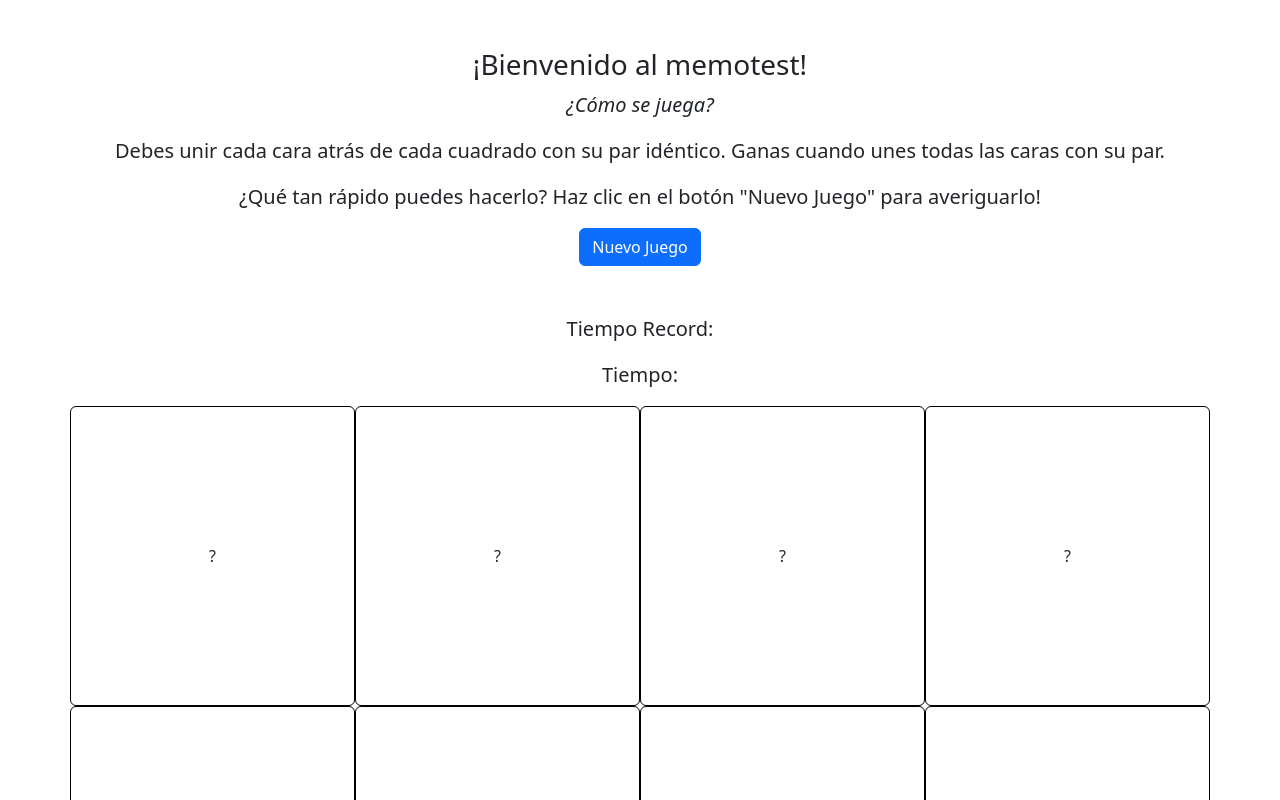
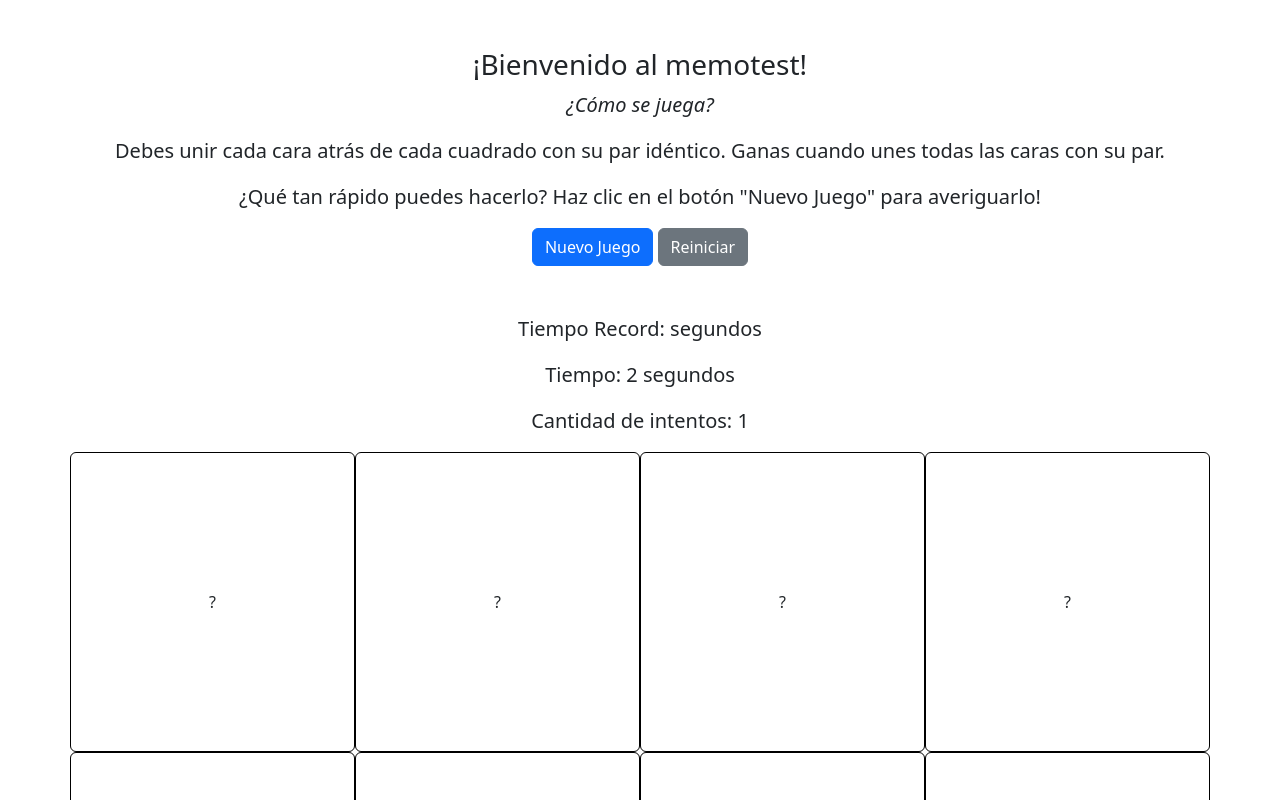
Before and after one commit to Nullim/memotest, a website: page index.html in a window 1280 px wide. Both pictures are taken after a click on the button "Nuevo Juego". Shown: the top 800 px of the page. Drawn offline with nearby package versions, Linux system fonts and the light colour scheme.

Commit message:
Agrega estadísticas de jugador
Agrega tiempos de jugador y cantidad de intentos con funcionalidad

```diff
--- a/index.html
+++ b/index.html
@@ -27,9 +27,6 @@
                 height: 100px;
             }
         }
-        .card {
-            transition: background-image 0.5s ease-in-out;
-        }
     </style>
 </head>
 <body>
@@ -38,11 +35,13 @@
         <p class="lead fst-italic">¿Cómo se juega?</p>
         <p class="lead">Debes unir cada cara atrás de cada cuadrado con su par idéntico. Ganas cuando unes todas las caras con su par.</p>
         <p class="lead">¿Qué tan rápido puedes hacerlo? Haz clic en el botón <strong>"Nuevo Juego"</strong> para averiguarlo!</p>
-        <button type="button" class="btn btn-primary">Nuevo Juego</button>
+        <button type="button" class="btn btn-primary" id="nuevo-juego">Nuevo Juego</button>
+        <button type="button" class="btn btn-secondary" id="reiniciar">Reiniciar</button>
     </div>
-    <div class="text-center">
-        <p class="lead">Tiempo Record: <strong id="tiempo-record" class=""></strong></p>
-        <p class="lead">Tiempo: <strong id="tiempo-ultimo" class=""></strong></p>
+    <div class="text-center oculto" id="estadisticas">
+        <p class="lead">Tiempo Record: <strong id="tiempo-record"></strong>segundos</p>
+        <p class="lead">Tiempo: <strong id="tiempo-actual"></strong> segundos</p>
+        <p class="lead">Cantidad de intentos: <strong id="intentos"></strong></p>
     </div>
     <div class="container text-center" id="tablero">
         <div class="row" id="row-1">
@@ -102,7 +101,6 @@
             </div>
         </div>
     </div>
-    <script type="text/javascript">
-    </script>
+    <script type="text/javascript" src="juego.js"></script>
 </body>
 </html>
--- /dev/null
+++ b/juego.js
@@ -0,0 +1,51 @@
+const $tablero = document.querySelector('#tablero');
+
+const $nuevoJuego = document.querySelector('#nuevo-juego');
+$nuevoJuego.addEventListener('click', comenzarJuego);
+
+const $reiniciarJuego = document.querySelector('#reiniciar');
+$reiniciarJuego.addEventListener('click', reiniciarJuego);
+
+let $tiempo = document.querySelector('#tiempo-actual');
+let $tiempoRecord = document.querySelector('#tiempo-record');
+let $intentos = document.querySelector('#intentos');
+
+let segundos = 0;
+let intentos = 0;
+let interval;
+
+function comenzarJuego(){
+    intentos++;
+    $intentos.innerText = intentos;
+    mostrarEstadisticas();
+    reiniciarTiempo();
+    interval = setInterval(aumentarSegundos, 1000);
+}
+
+function aumentarSegundos(){
+    segundos += 1;
+    $tiempo.innerText = segundos;
+}
+
+function reiniciarTiempo(){
+    clearInterval(interval);
+    segundos = 0;
+    $tiempo.innerText = segundos;
+}
+
+function reiniciarJuego(){
+    ocultarEstadisticas();
+    clearInterval(interval);
+    segundos = 0;
+    $tiempo.innerText = segundos;
+    intentos = 0;
+    $intentos.innerText = intentos;
+}
+
+function mostrarEstadisticas(){
+    document.querySelector('#estadisticas').classList.remove("oculto");
+}
+
+function ocultarEstadisticas(){
+    document.querySelector('#estadisticas').classList.add("oculto");
+}
```
